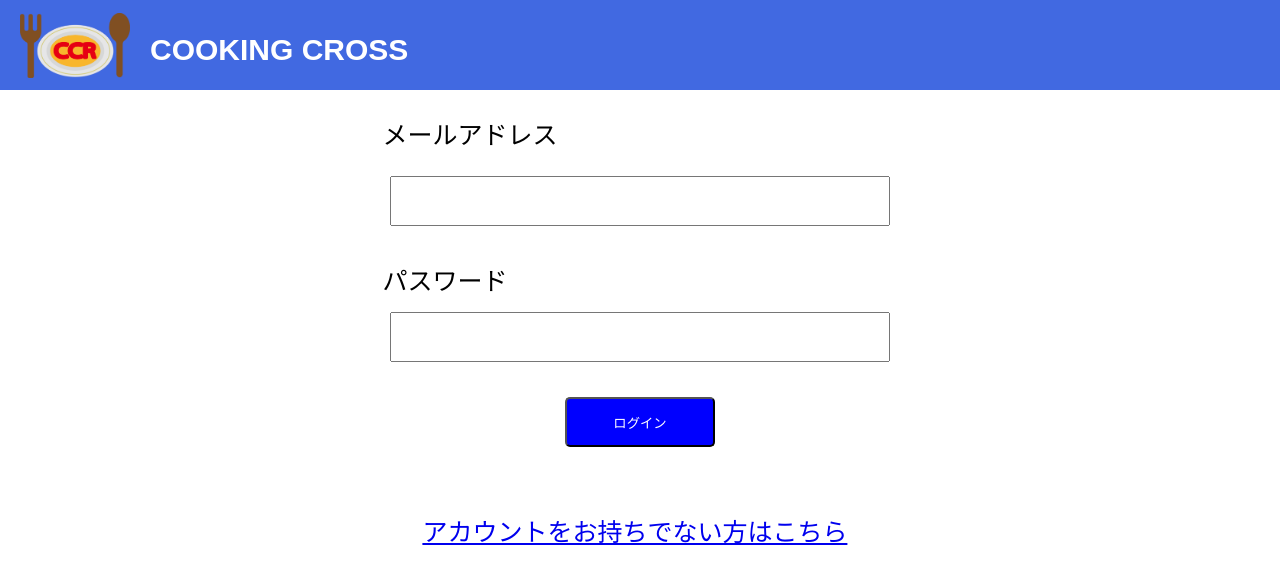
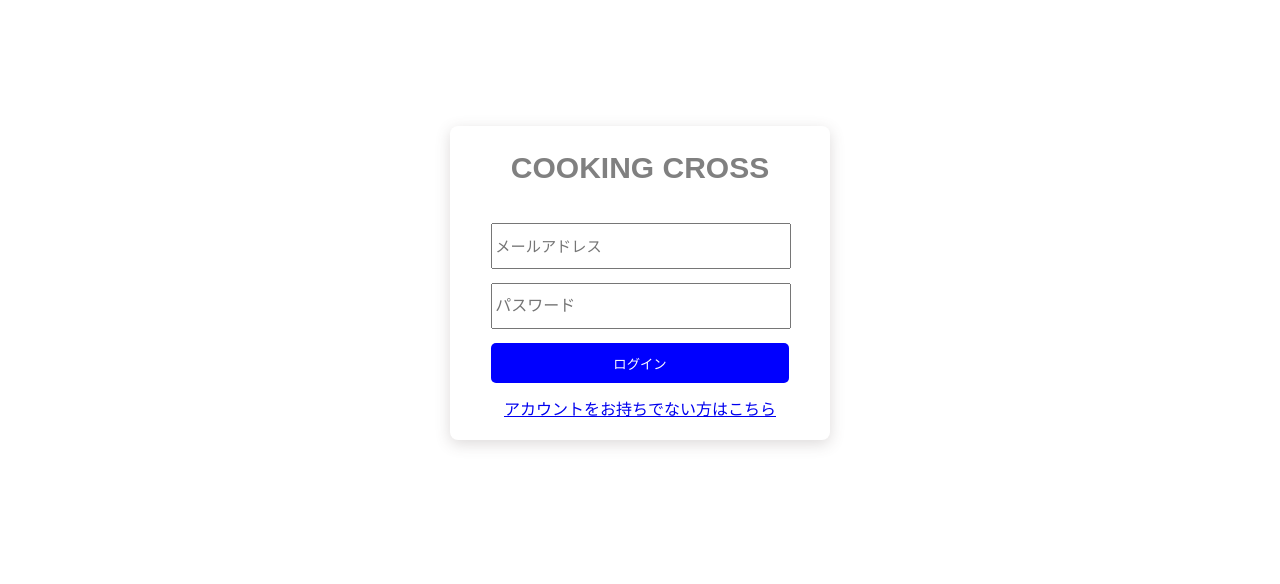
Before and after one commit to HKen12340/kamikon2023, a PHP site: page /login.view.php in a window 1280 px wide. Shown: the top 584 px of the page. Run offline with PHP 8.4, Linux system fonts and the light colour scheme; some web fonts are replaced.

Commit message:
ログイン画面 作成

```diff
--- a/login.view.php
+++ b/login.view.php
@@ -3,11 +3,22 @@
 <head>
   <meta charset="UTF-8">
   <link rel="stylesheet" type="text/css" href="style.css">
+  <link rel="stylesheet" href="https://use.typekit.net/uhu1wwl.css">
   <title>Cooking-Cross</title>
 </head>
+<style>
+.loginview_Cardtitle{
+  text-align:center;
+  font-family: lemongrass-script, sans-serif;
+  font-weight: 700;
+  font-style: normal;
+  font-size:30px;
+  color:gray;
+}
+</style>
 <body>
 <?php
-      require './components/simple_header.php';
+
       require './database/user_model.php';
 
     if(!empty($_POST)){
@@ -29,18 +40,24 @@
       }
     }
 ?>
-
-<form name="login_form" method="post">
-  <div class="loginview_form">
-    <div>
-      <p class = "loginview_mlad">メールアドレス</p>
-      <input type="email" name="email" class="loginview_ip1" required><br>
-      <p class = "loginview_pswd">パスワード</p>
-      <input type="password" name="password" class="loginview_ip2" required>
+  <section class="loginview_card">
+    <h1 class="loginview_Cardtitle" >COOKING CROSS</h1>
+    <form name="login_form" method="post">
+      <table>
+        <tr>
+          <td class=""><input class="loginview_mlad" type="email" name="email" placeholder="メールアドレス" required></td>
+        </tr>
+        <tr>
+          <td><input class="loginview_pswd" type="password" name="password" placeholder="パスワード" required></td>
+        </tr>
+        <tr>
+          <td class="loginview_submit"><input type="submit" value="ログイン"></td>
+        </tr>
+      </table>
+    </form>
+    <div class="loginview_new">
+      <a href="./account/regist_account.php">アカウントをお持ちでない方はこちら</a>
     </div>
-    <button type="submit" class="loginview_rgin">ログイン</button>
-  </div>
-</form>
-<a href="./account/regist_account.php" class="loginview_new">アカウントをお持ちでない方はこちら</a>
+  </section>
 </body>
 </html>
--- a/style.css
+++ b/style.css
@@ -1,44 +1,58 @@
 @charset "UTF-8";
 
 .loginview_form {
-  text-align: center;
+  /* text-align: center; */
+}
+.loginview_card table{
+  width: 80%;
+  margin: 0 auto;
+}
+
+.loginview_card table input{
+  margin-top: 10px;
 }
 
 .loginview_mlad {
-  font-size: 25px;
+  width: 98%;
+  height: 40px;
+  font-size: 95%;
+  /* font-size: 25px;
   position: relative;
-  right: 170px;
+  right: 170px; */
 }
 
 .loginview_pswd {
-  font-size: 25px;
+  width: 98%;
+  height: 40px;
+  font-size: 100%;
+  /* font-size: 25px;
   position: relative;
   top: 10px;
-  right: 195px;
+  right: 195px; */
 }
 
 .loginview_ip1 {
-  position: relative;
+  /* position: relative;
   width: 500px;
   height: 50px;
-  font-size: 100%;
+  font-size: 100%; */
 }
 
 .loginview_ip2 {
-  position: relative;
+  /* position: relative;
   width: 500px;
   height: 50px;
-  font-size: 100%;
+  font-size: 100%; */
 }
 
 .loginview_rgin {
-  position: relative;
+  /* position: relative;
   top: 35px;
   width: 150px;
   height: 50px;
   color: #fff;
   background-color: #00f;
-  border-radius: 5px;
+  border-radius: 5px; */
 }
 
 .loginview_rgin:hover {
@@ -46,10 +60,39 @@
 }
 
 .loginview_new {
-  font-size: 25px;
+  text-align:center;
+  margin-bottom:20px;
+  /* font-size: 25px;
   position: relative;
   top: 100px;
-  left: 33%;
+  left: 33%; */
+}
+
+.loginview_card{
+  margin: 10% auto;
+  color: black;
+  width: 30%;
+  height: auto;
+  background-color: white;
+  overflow: hidden;
+  border-radius: 8px;
+  box-shadow: 0 4px 15px rgba(85, 70, 70, 0.2);
+}
+
+
+
+.loginview_submit input{
+  background-color: #00f;
+  color: white;
+  width: 100%;
+  height: 40px;
+  border: none;
+  border-radius: 5px;
+  margin: 10px 0;
+}
+
+.loginview_submit input:hover{
+  background-color: rgb(118, 118, 255);
 }
 
 .question_q1 {
```
Also changed, not shown: other parts of style.css (+68 -11 lines).
